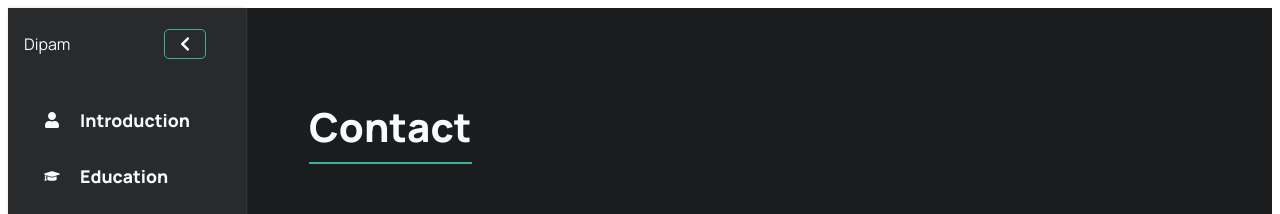
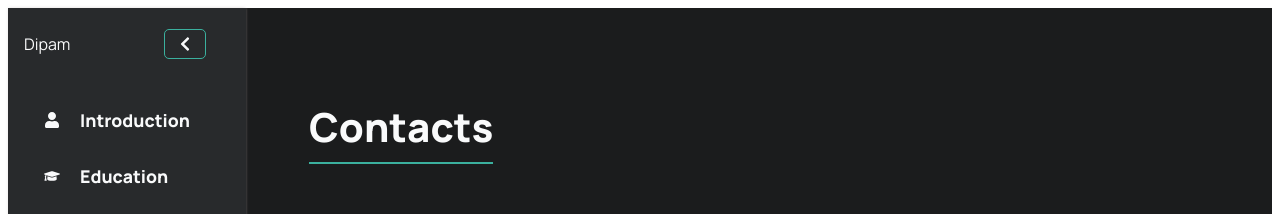
Before and after one commit to Dipam1/portfolio, a React (Create React App) app: page /contact in a window 1280 px wide. Shown: the top 214 px of the page. Built offline with nearby package versions, Linux system fonts and the light colour scheme.

Commit message:
lets do it

```diff
--- a/src/Pages/Contact/Contact.jsx
+++ b/src/Pages/Contact/Contact.jsx
@@ -29,7 +29,7 @@ const Contact = () => {
         animate="visible"
       >
         <motion.h1 className="page-header" variants={itemVariants}>
-          Contact
+          Contacts
         </motion.h1>
       </motion.div>
     </div>
```
